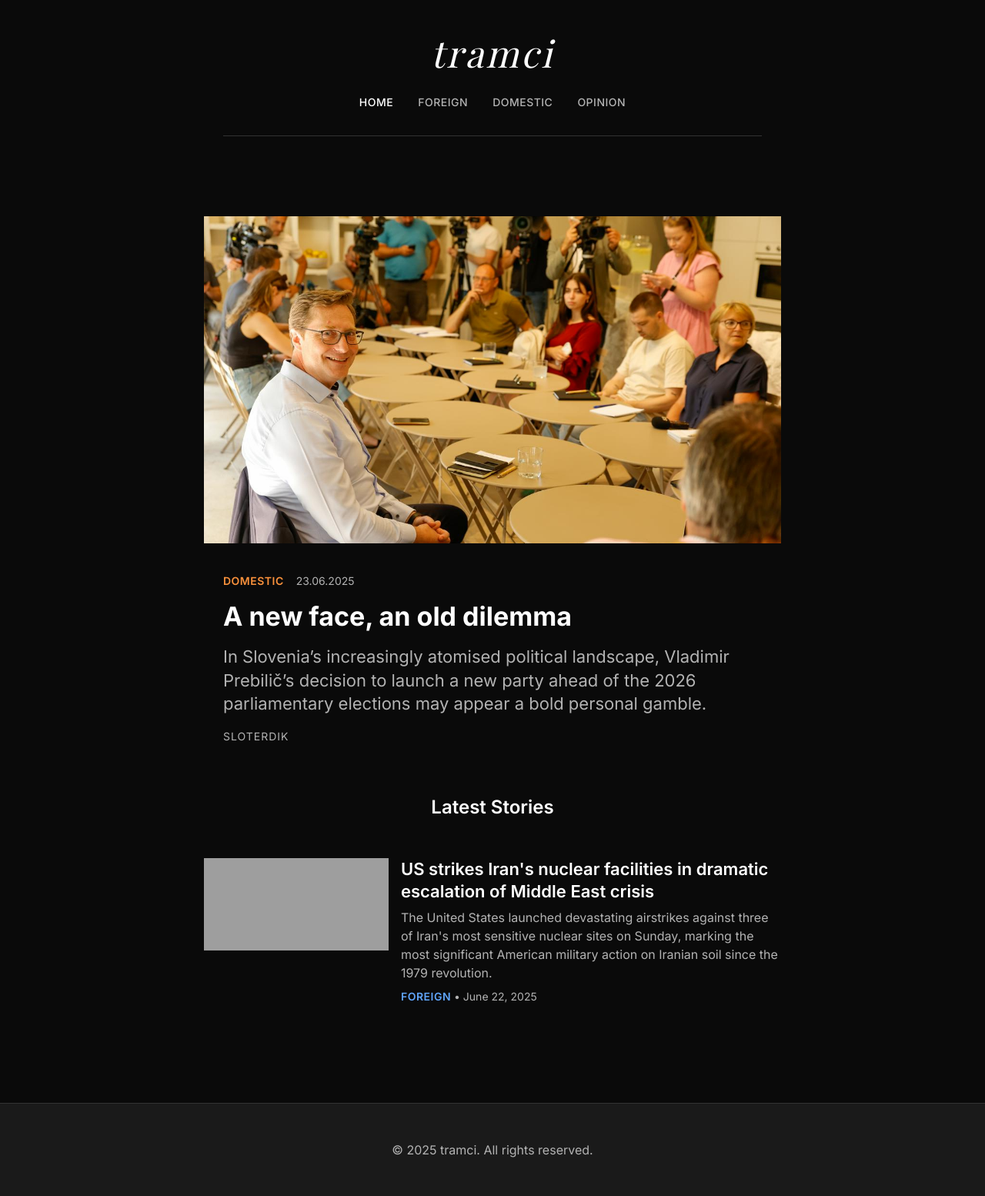
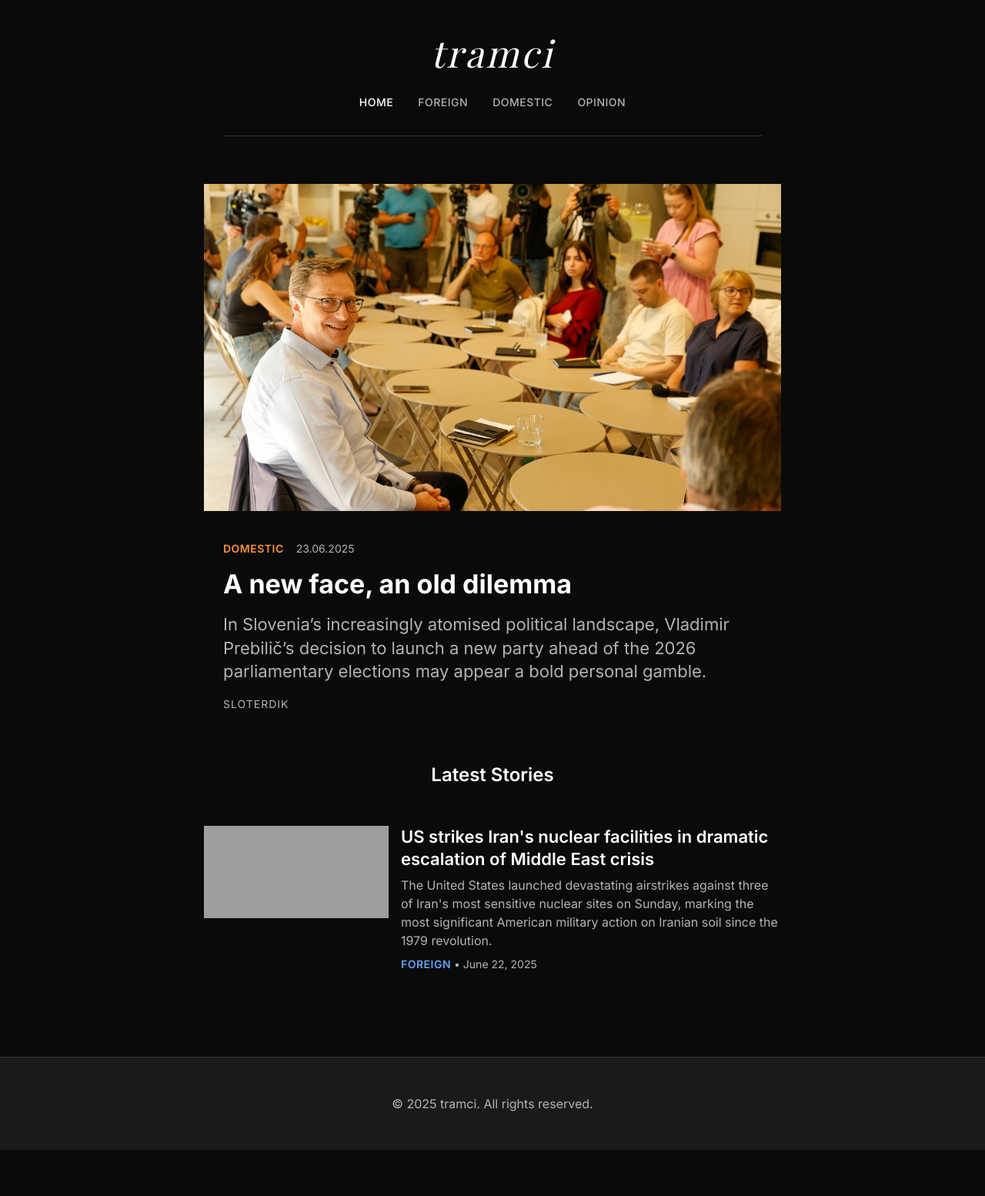
Before and after one commit to tfhoerest/azt, a Jekyll site: the page built from index.html, in a window 1280 px wide. Shown: the whole page at 77% size. Built offline with Jekyll 4.4.1, drawn with Linux system fonts in a browser that asks for light colours; some web fonts are replaced; the list of posts is cut into pages by our own code; after the commit the page ends 1494 px from its top, so only the background shows below that.

Commit message:
Update default.html

```diff
--- a/_layouts/default.html
+++ b/_layouts/default.html
@@ -106,10 +106,10 @@
         }
 
         /* MAIN CONTENT */
-        .main-content {
-            margin-top: var(--z-ds-space-m);
-            padding: var(--z-ds-space-xl) var(--z-ds-space-s);
-        }
+.main-content {
+    margin-top: 0;
+    padding: 30px var(--z-ds-space-s);
+}
 
         .container {
             max-width: var(--z-ds-max-width);
@@ -155,8 +155,9 @@
             }
 
             .main-content {
-                margin-top: var(--z-ds-space-s);
-            }
+    margin-top: 0;
+    padding: 30px var(--z-ds-space-s);
+}
         }
     </style>
 </head>
```
